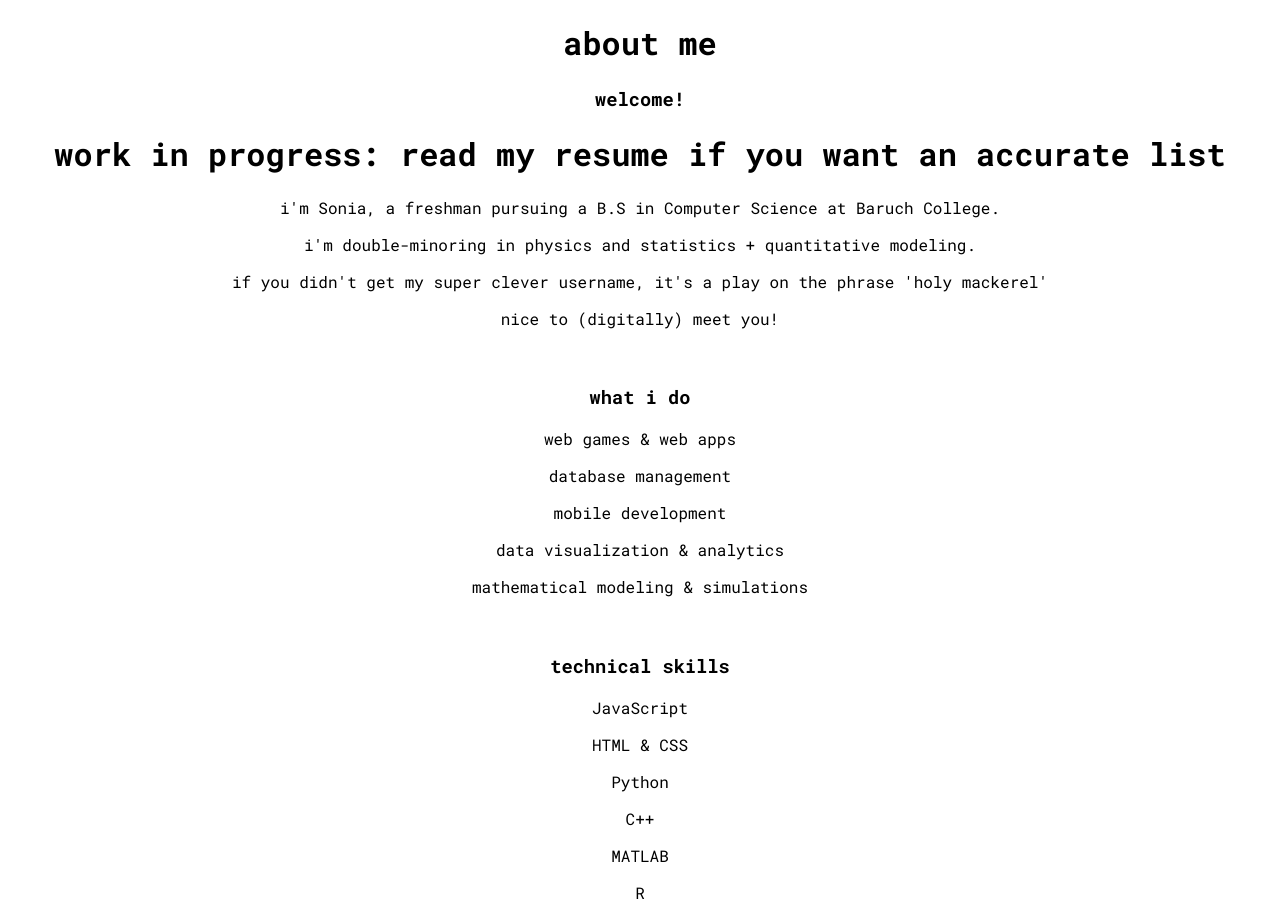
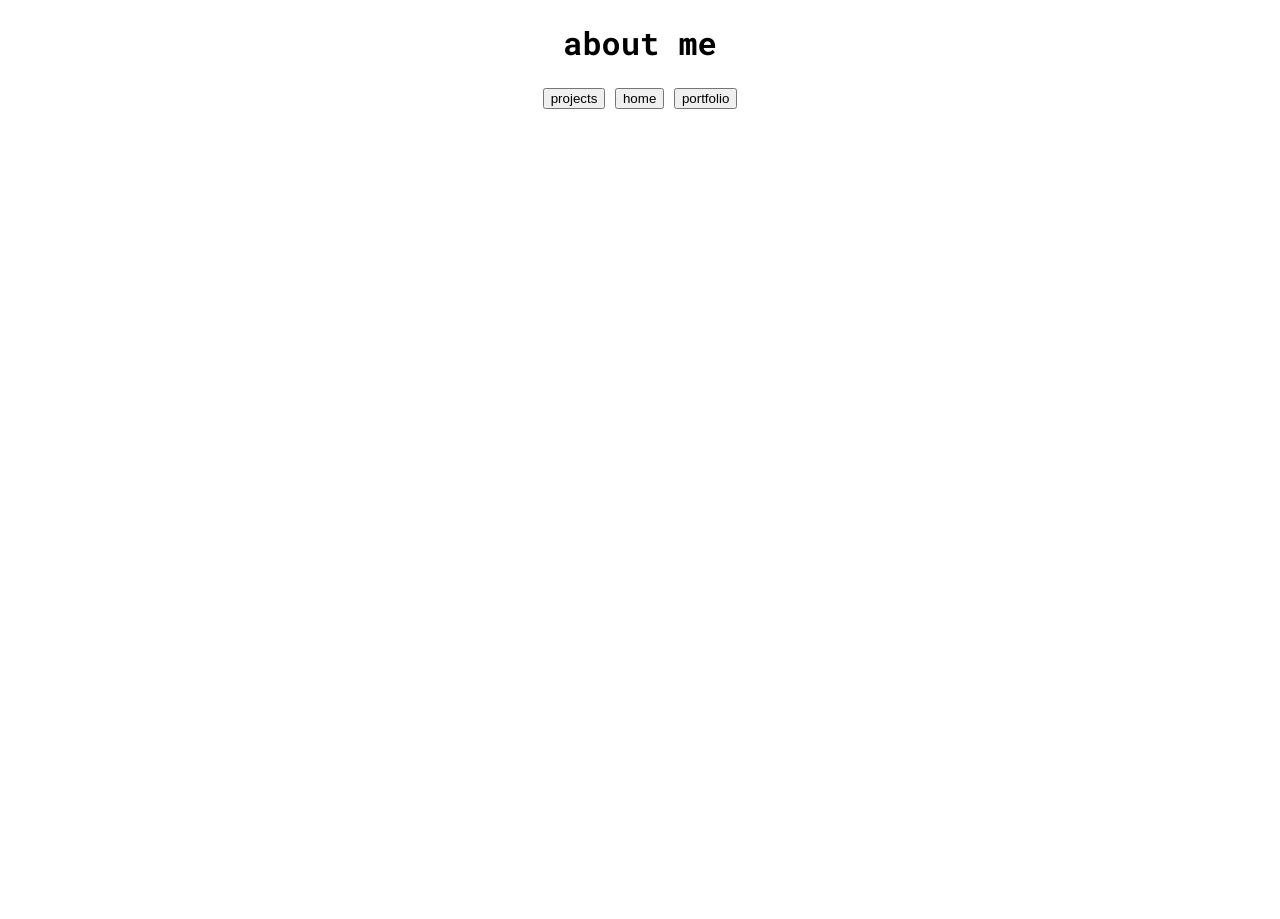
Before and after one commit to agodfearingmackerel/agodfearingmackerel.github.io, a plain HTML site: page about.html in a window 1280 px wide. After the commit the page ends 800 px from the top, so only its background shows below. Drawn offline with Linux system fonts and the light colour scheme.

Commit message:
Added structural changes

```diff
--- a/about.html
+++ b/about.html
@@ -12,28 +12,20 @@
 </head>
 <body>
     <div class="container">
-    <h1>about me</h1>
-        <h3>welcome!</h3>
-        <h1>work in progress: read my resume if you want an accurate list</h1>
-            <p>i'm Sonia, a freshman pursuing a B.S in Computer Science at Baruch College.</p>
-            <p>i'm double-minoring in physics and statistics + quantitative modeling.</p>
-            <p>if you didn't get my super clever username, it's a play on the phrase 'holy mackerel'</p>
-            <p>nice to (digitally) meet you!</p>
-        <br>
-        <h3>what i do</h3>
-            <p>web games & web apps</p>
-            <p>database management</p>
-            <p>mobile development</p>
-            <p>data visualization & analytics</p>
-            <p>mathematical modeling & simulations</p>
-        <br>
-        <h3>technical skills</h3>
-        <p>JavaScript</p>
-        <p>HTML & CSS</p>
-        <p>Python</p>
-        <p>C++</p>
-        <p>MATLAB</p>
-        <p>R</p>
+        <div class="header">
+            <h1>about me</h1>
+        </div>
+        <div class="left-column">
+
+        </div>
+        <div class="left-column">
+
+        </div>
+        <div class="footer">
+            <button>projects</button>
+            <button>home</button>
+            <button>portfolio</button>
+        </div>
     </div>
 <script src="script.js"></script>
 </body>
--- a/style.css
+++ b/style.css
@@ -7,7 +7,7 @@ html, body {
     font-family: "Roboto Mono", serif;
     font-optical-sizing: auto;
     font-weight: 100;
-    background-color:white;
+    background-color: white;
 }
 
 
```
Also changed, not shown: index.html (+1 -1 lines).
